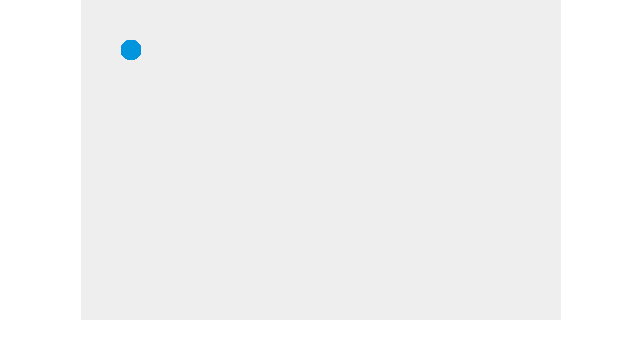
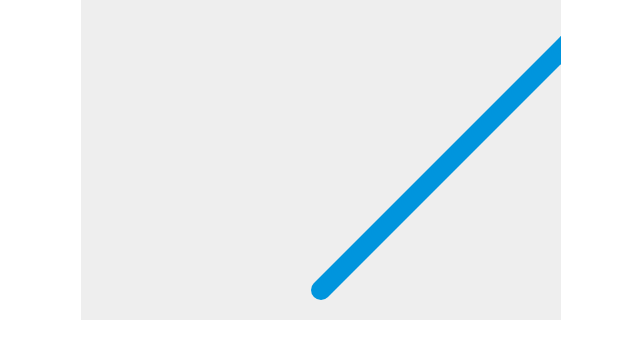
Before and after one commit to jduffey/mdn-breakout, a plain HTML site: page resources/index.html in a window 1280 px wide. Shown: the whole page, without its empty margins (319-959 px from the left). Drawn offline with Linux system fonts and the light colour scheme.

Commit message:
Ball will move and leave its trail

```diff
--- a/resources/index.html
+++ b/resources/index.html
@@ -25,12 +25,20 @@
         var canvas = document.getElementById("myCanvas");
         var ctx = canvas.getContext("2d");
 
+        var x = canvas.width / 2;
+        var y = canvas.height - 30;
+
+        var dx = 2;
+        var dy = -2;
+
         function draw() {
             ctx.beginPath();
-            ctx.arc(50,50,10,0,Math.PI*2);
+            ctx.arc(x, y, 10, 0, Math.PI * 2);
             ctx.fillStyle = "#0095DD";
             ctx.fill();
             ctx.closePath();
+            x += dx;
+            y += dy;
         }
         setInterval(draw, 10);
     </script>
```
